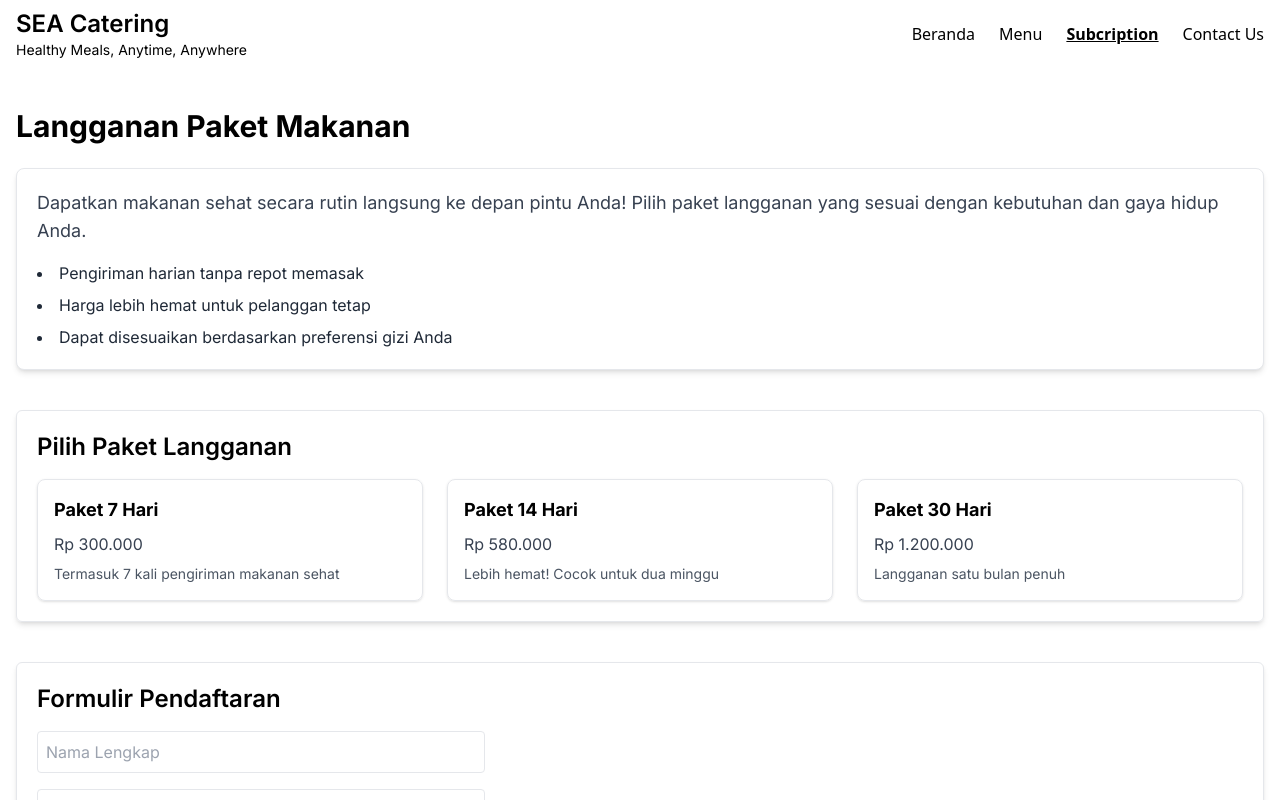
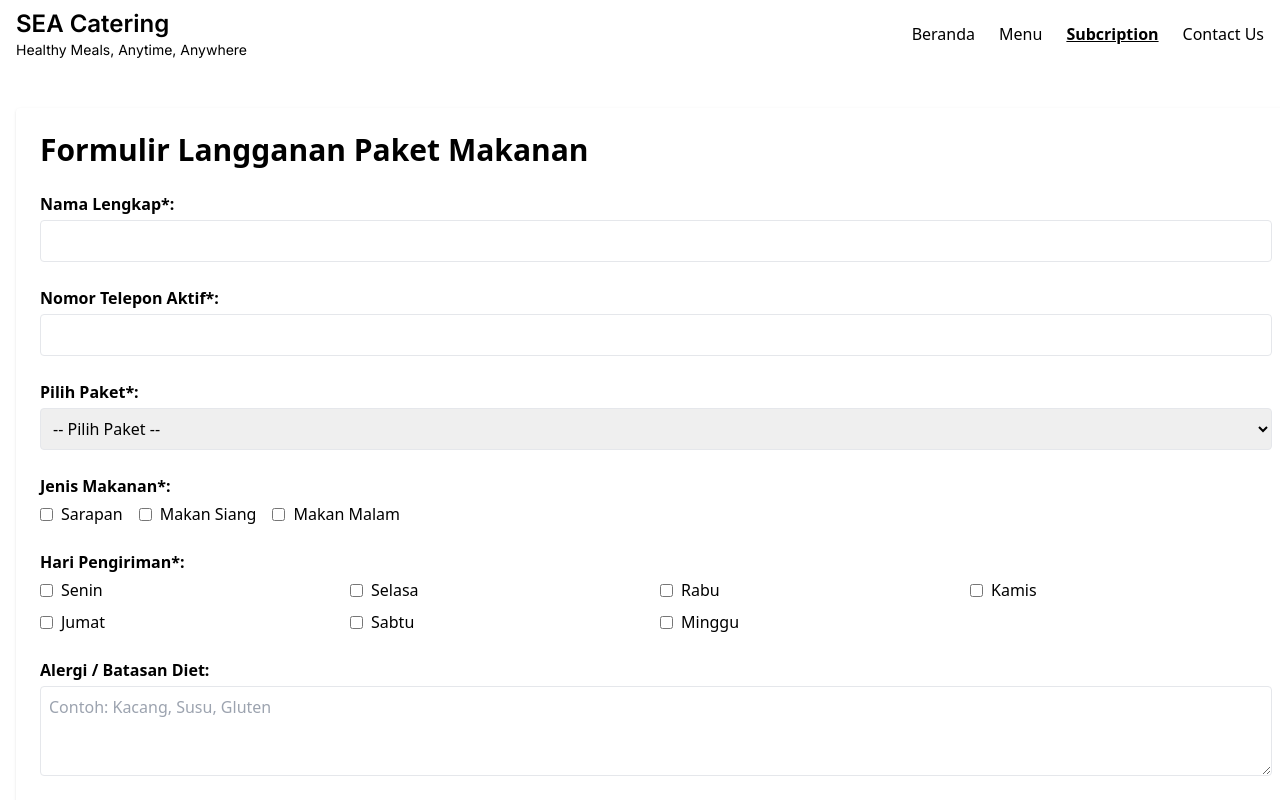
Before and after one commit to SyaefulBachtiar/Tugas-Software-Engineering-Academy-COMPFEST-17, a React (Vite) app: page /subscription in a window 1280 px wide. Shown: the top 800 px of the page. Built offline with nearby package versions, Linux system fonts and the light colour scheme.

Commit message:
Level 3: Building A Subscription System 1) Create a Subscription Form

```diff
--- a/src/components/SubcriptionComponent.jsx
+++ b/src/components/SubcriptionComponent.jsx
@@ -1,68 +1,180 @@
-// src/pages/Subscription.jsx
+import { useState } from "react";
+
 export default function SubscriptionComponent() {
+  const [form, setForm] = useState({
+    name: "",
+    phone: "",
+    package: "",
+    meals: [],
+    days: [],
+    allergy: "",
+  });
+
+  const [price, setPrice] = useState(0);
+  const [submitted, setSubmitted] = useState(false);
+
+  const packageOptions = {
+    "Paket Diet": 30000,
+    "Paket Protein": 40000,
+    "Paket Royal": 60000,
+  };
+
+  const mealOptions = ["Sarapan", "Makan Siang", "Makan Malam"];
+  const dayOptions = ["Senin", "Selasa", "Rabu", "Kamis", "Jumat", "Sabtu", "Minggu"];
+
+  const calculatePrice = (selectedPackage, meals, days) => {
+    const basePrice = packageOptions[selectedPackage] || 0;
+    return basePrice * meals.length * days.length * 4.3
+  };
+
+  const handleChange = (e) => {
+    const { name, value } = e.target;
+    setForm((prev) => ({
+      ...prev,
+      [name]: value,
+    }));
+  };
+
+  const handleCheckbox = (name, value, group) => {
+    setForm((prev) => {
+      const current = prev[group];
+      const updated = current.includes(value)
+        ? current.filter((v) => v !== value)
+        : [...current, value];
+
+      return { ...prev, [group]: updated };
+    });
+  };
+
+  const handleSubmit = (e) => {
+    e.preventDefault();
+
+    if (!form.name || !form.phone || !form.package || form.meals.length === 0 || form.days.length === 0) {
+      alert("Mohon lengkapi semua bidang yang wajib diisi (*)");
+      return;
+    }
+
+    const total = calculatePrice(form.package, form.meals, form.days);
+    setPrice(total);
+    setSubmitted(true);
+  };
+
   return (
-    <div className="container mx-auto px-4 py-10 font-inter">
-      <h2 className="text-3xl font-bold mb-6">Langganan Paket Makanan</h2>
+    <div className="container mx-auto px-4 py-10 flex flex-col justify-center">
+      <form onSubmit={handleSubmit} className="w-screen bg-white p-6 rounded shadow space-y-6">
+        <h2 className="text-3xl font-bold mb-6">Formulir Langganan Paket Makanan</h2>
+        {/* Nama */}
+        <div>
+          <label className="font-semibold block mb-1">
+            Nama Lengkap*:
+          </label>
+          <input
+            type="text"
+            name="name"
+            value={form.name}
+            onChange={handleChange}
+            className="w-full border p-2 rounded"
+            required
+          />
+        </div>
 
-      <section className="mb-10 border p-5 rounded-lg bg-white shadow-md">
-        <p className="text-lg text-gray-700 mb-4">
-          Dapatkan makanan sehat secara rutin langsung ke depan pintu Anda! Pilih paket langganan yang sesuai dengan kebutuhan dan gaya hidup Anda.
-        </p>
-        <ul className="list-disc list-inside text-gray-800 text-base space-y-2">
-          <li>Pengiriman harian tanpa repot memasak</li>
-          <li>Harga lebih hemat untuk pelanggan tetap</li>
-          <li>Dapat disesuaikan berdasarkan preferensi gizi Anda</li>
-        </ul>
-      </section>
+        {/* Nomor Telepon */}
+        <div>
+          <label className="font-semibold block mb-1">
+            Nomor Telepon Aktif*:
+          </label>
+          <input
+            type="tel"
+            name="phone"
+            value={form.phone}
+            onChange={handleChange}
+            className="w-full border p-2 rounded"
+            required
+          />
+        </div>
 
-      <section className="mb-10 p-5 border rounded-md shadow-md">
-        <h3 className="text-2xl font-semibold mb-4">Pilih Paket Langganan</h3>
-        <div className="grid md:grid-cols-3 gap-6">
-          <div className="border rounded-lg p-4 shadow">
-            <h4 className="font-bold text-lg mb-2">Paket 7 Hari</h4>
-            <p className="text-gray-700 mb-2">Rp 300.000</p>
-            <p className="text-sm text-gray-600">Termasuk 7 kali pengiriman makanan sehat</p>
+        {/* Pilihan Paket */}
+        <div>
+          <label className="font-semibold block mb-1">Pilih Paket*:</label>
+          <select
+            name="package"
+            value={form.package}
+            onChange={handleChange}
+            className="w-full border p-2 rounded"
+            required
+          >
+            <option value="">-- Pilih Paket --</option>
+            {Object.entries(packageOptions).map(([label, price]) => (
+              <option key={label} value={label}>
+                {label} – Rp{price.toLocaleString("id-ID")}/makanan
+              </option>
+            ))}
+          </select>
         </div>
-          <div className="border rounded-lg p-4 shadow">
-            <h4 className="font-bold text-lg mb-2">Paket 14 Hari</h4>
-            <p className="text-gray-700 mb-2">Rp 580.000</p>
-            <p className="text-sm text-gray-600">Lebih hemat! Cocok untuk dua minggu</p>
-          </div>
-          <div className="border rounded-lg p-4 shadow">
-            <h4 className="font-bold text-lg mb-2">Paket 30 Hari</h4>
-            <p className="text-gray-700 mb-2">Rp 1.200.000</p>
-            <p className="text-sm text-gray-600">Langganan satu bulan penuh</p>
+
+        {/* Jenis Makanan */}
+        <div>
+          <label className="font-semibold block mb-1">Jenis Makanan*:</label>
+          <div className="flex gap-4 flex-wrap">
+            {mealOptions.map((meal) => (
+              <label key={meal} className="flex items-center gap-2">
+                <input
+                  type="checkbox"
+                  checked={form.meals.includes(meal)}
+                  onChange={() => handleCheckbox("meals", meal, "meals")}
+                />
+                {meal}
+              </label>
+            ))}
           </div>
         </div>
-      </section>
 
-      <section className="p-5 border rounded-md shadow-md">
-        <h3 className="text-2xl font-semibold mb-4">Formulir Pendaftaran</h3>
-        <form className="grid gap-4 max-w-md">
+        {/* Hari Pengiriman */}
+        <div>
+          <label className="font-semibold block mb-1">Hari Pengiriman*:</label>
+          <div className="grid grid-cols-2 md:grid-cols-4 gap-2">
+            {dayOptions.map((day) => (
+              <label key={day} className="flex items-center gap-2">
                 <input
-            type="text"
-            placeholder="Nama Lengkap"
-            className="border p-2 rounded"
+                  type="checkbox"
+                  checked={form.days.includes(day)}
+                  onChange={() => handleCheckbox("days", day, "days")}
                 />
-          <input
-            type="tel"
-            placeholder="Nomor Telepon"
-            className="border p-2 rounded"
+                {day}
+              </label>
+            ))}
+          </div>
+        </div>
+
+        {/* Alergi */}
+        <div>
+          <label className="font-semibold block mb-1">Alergi / Batasan Diet:</label>
+          <textarea
+            name="allergy"
+            value={form.allergy}
+            onChange={handleChange}
+            rows={3}
+            className="w-full border p-2 rounded"
+            placeholder="Contoh: Kacang, Susu, Gluten"
           />
-          <select className="border p-2 rounded">
-            <option value="">Pilih Paket Langganan</option>
-            <option value="7">7 Hari</option>
-            <option value="14">14 Hari</option>
-            <option value="30">30 Hari</option>
-          </select>
+        </div>
+
         <button
           type="submit"
-            className="bg-[#0099ff] text-white py-2 rounded hover:bg-green-700"
+          className="bg-green-600 text-white py-2 px-4 rounded hover:bg-green-700"
         >
-            Daftar Sekarang
+          Hitung & Kirim
         </button>
       </form>
-      </section>
+
+      {submitted && (
+        <div className="mt-8 p-4 bg-green-100 border-l-4 border-green-600 rounded">
+          <h3 className="text-xl font-bold mb-2 text-green-700">Total Harga Langganan Anda:</h3>
+          <p className="text-lg font-semibold text-green-800">
+            Rp{price.toLocaleString("id-ID")}
+          </p>
+        </div>
+      )}
     </div>
   );
 }
```
Lines whose indentation alone changed are shown as unchanged.
